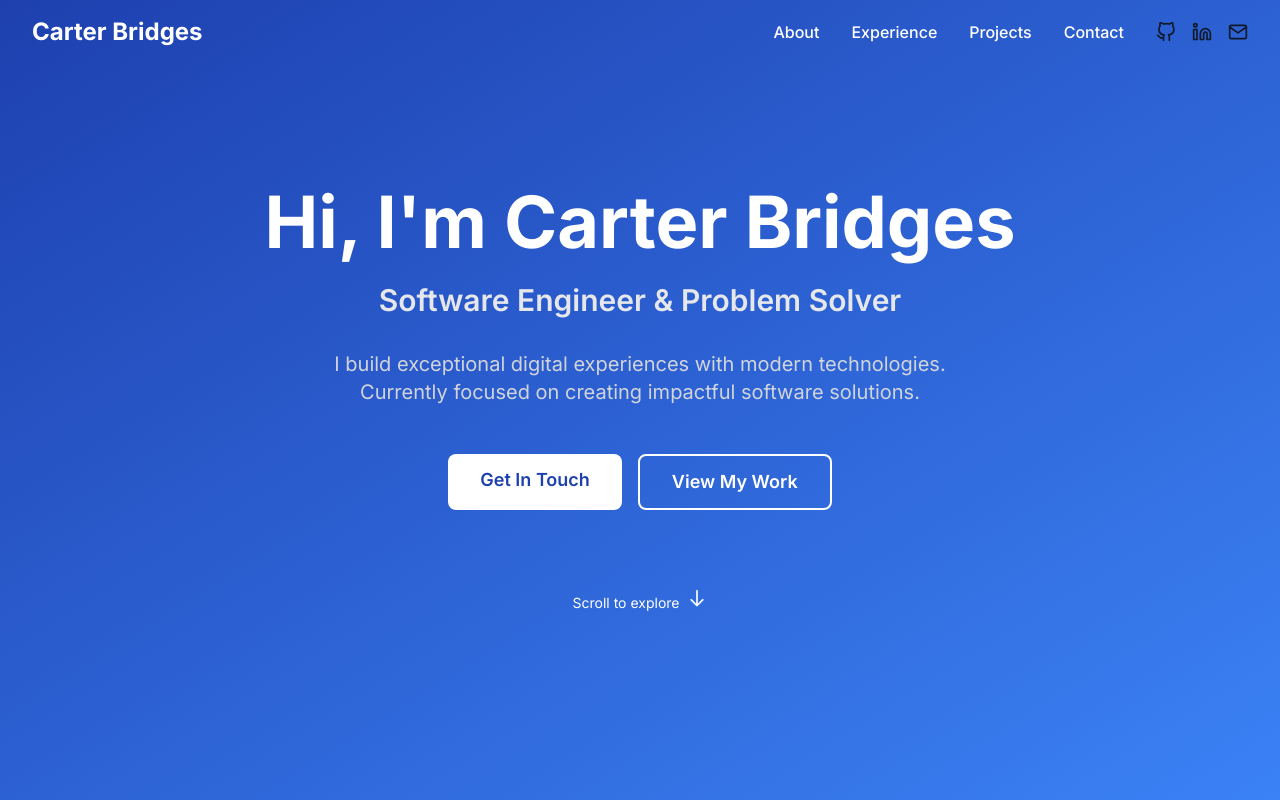
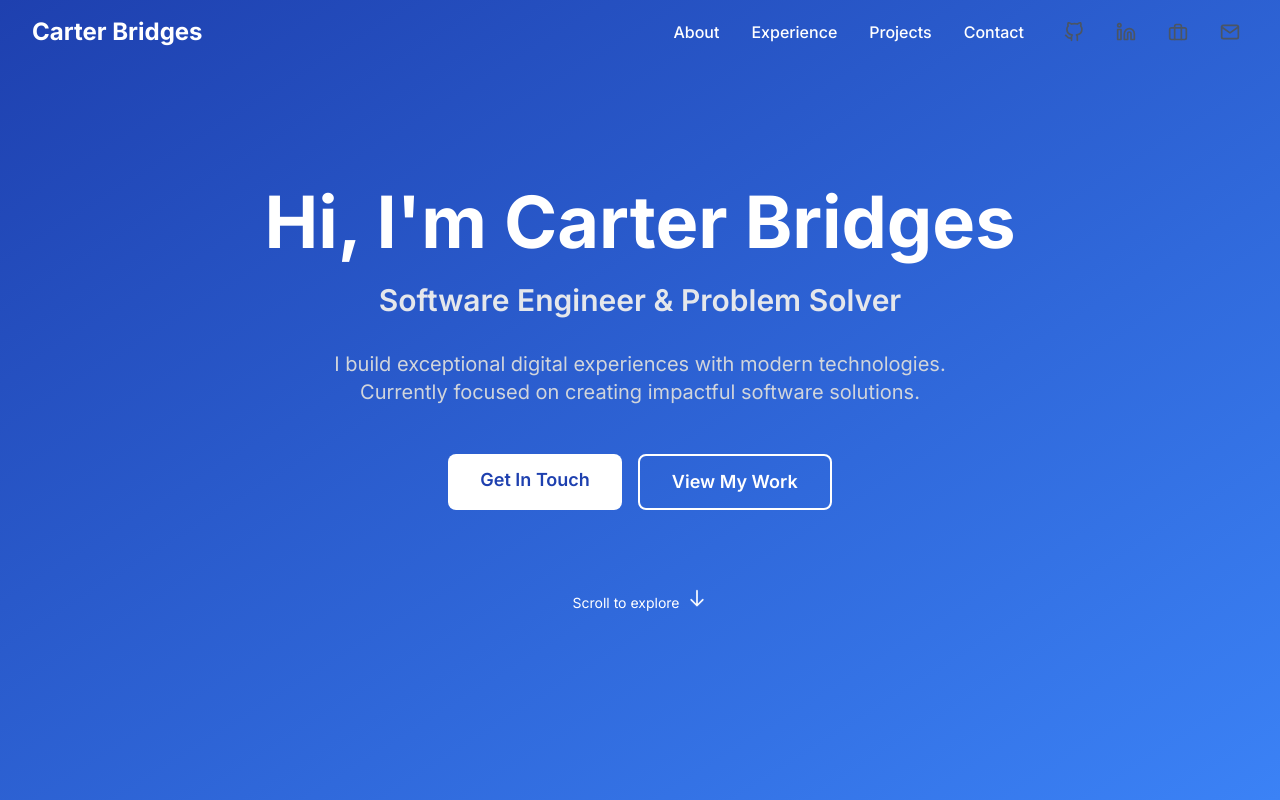
Before and after one commit to carterbridges2001/carterbridges.dev, a React (Vite) app: page / in a window 1280 px wide. Shown: the top 800 px of the page. Built offline with nearby package versions, Linux system fonts and the light colour scheme.

Commit message:
update projects

```diff
--- a/src/components/Footer.tsx
+++ b/src/components/Footer.tsx
@@ -1,28 +1,5 @@
 import { motion } from 'framer-motion';
-import { FiGithub, FiLinkedin, FiMail, FiBriefcase } from 'react-icons/fi';
-
-const socialLinks = [
-  {
-    icon: <FiGithub className="w-5 h-5" />,
-    href: 'https://github.com/carterbridges2001',
-    label: 'GitHub',
-  },
-  {
-    icon: <FiLinkedin className="w-5 h-5" />,
-    href: 'https://www.linkedin.com/in/carterbridges2001/',
-    label: 'LinkedIn',
-  },
-  {
-    icon: <FiBriefcase className="w-5 h-5" />,
-    href: 'https://app.joinhandshake.com/profiles/carterb',
-    label: 'Handshake',
-  },
-  {
-    icon: <FiMail className="w-5 h-5" />,
-    href: 'mailto:carter@carterbridges.dev',
-    label: 'Email',
-  },
-];
+import SocialLinks from './SocialLinks';
 
 export default function Footer() {
   const currentYear = new Date().getFullYear();
@@ -48,20 +25,8 @@ export default function Footer() {
             Software engineer passionate about building exceptional digital experiences and solving complex problems through code.
           </p>
 
-          <div className="flex justify-center space-x-6 mb-8">
-            {socialLinks.map((link, index) => (
-              <a
-                key={index}
-                href={link.href}
-                target="_blank"
-                rel="noopener noreferrer"
-                className="text-gray-400 hover:text-white transition-colors"
-                aria-label={link.label}
-              >
-                <span className="sr-only">{link.label}</span>
-                {link.icon}
-              </a>
-            ))}
+          <div className="mb-8">
+            <SocialLinks className="justify-center" iconClassName="text-gray-400 hover:text-white" />
           </div>
 
           <div className="pt-8 border-t border-gray-800">
--- a/src/components/Navbar.tsx
+++ b/src/components/Navbar.tsx
@@ -1,5 +1,6 @@
 import { useState, useEffect } from 'react';
-import { FiMenu, FiX, FiGithub, FiLinkedin, FiMail } from 'react-icons/fi';
+import { FiMenu, FiX } from 'react-icons/fi';
+import SocialLinks from './SocialLinks';
 
 export default function Navbar() {
   const [isOpen, setIsOpen] = useState(false);
@@ -20,11 +21,6 @@ export default function Navbar() {
     { name: 'Contact', href: '#contact' },
   ];
 
-  const socialLinks = [
-    { icon: <FiGithub />, href: 'https://github.com/carterbridges2001' },
-    { icon: <FiLinkedin />, href: 'https://www.linkedin.com/in/carterbridges2001/' },
-    { icon: <FiMail />, href: 'mailto:carter@carterbridges.dev' },
-  ];
 
   return (
     <header
@@ -51,19 +47,11 @@ export default function Navbar() {
                 {item.name}
               </a>
             ))}
-            <div className="flex space-x-4 ml-4">
-              {socialLinks.map((link, index) => (
-                <a
-                  key={index}
-                  href={link.href}
-                  target="_blank"
-                  rel="noopener noreferrer"
-                  className="text-dark hover:text-primary transition-colors duration-200"
-                >
-                  <span className="sr-only">{link.href}</span>
-                  <span className="text-xl">{link.icon}</span>
-                </a>
-              ))}
+            <div className="hidden md:flex items-center">
+              <SocialLinks
+                className="space-x-2"
+                iconClassName={`p-2 rounded-full ${scrolled ? 'text-gray-600 hover:bg-gray-100' : 'text-white hover:bg-white/10'}`}
+              />
             </div>
           </div>
 
@@ -98,19 +86,11 @@ export default function Navbar() {
                 {item.name}
               </a>
             ))}
-            <div className="flex space-x-4 px-3 py-4">
-              {socialLinks.map((link, index) => (
-                <a
-                  key={index}
-                  href={link.href}
-                  target="_blank"
-                  rel="noopener noreferrer"
-                  className="text-dark hover:text-primary"
-                >
-                  <span className="sr-only">{link.href}</span>
-                  <span className="text-xl">{link.icon}</span>
-                </a>
-              ))}
+            <div className="px-3 py-4">
+              <SocialLinks
+                className="flex justify-center space-x-4"
+                iconClassName="text-dark hover:text-primary text-xl"
+              />
             </div>
           </div>
         </div>
--- a/src/components/Projects.tsx
+++ b/src/components/Projects.tsx
@@ -5,7 +5,7 @@ const projects = [
   {
     title: 'Ruminary Exchange',
     description: 'High-end goat auction platform featuring real-time bidding, secure payments, and comprehensive livestock management tools.',
-    technologies: ['React', 'Node.js', 'Express', 'WebSockets', 'Firebase', 'Stripe'],
+    technologies: ['html', 'css', 'js', 'Firebase', 'Stripe'],
     github: 'https://github.com/carterbridges2001/Ruminary',
     demo: 'https://ruminaryexchange.com',
     image: '/images/ruminary-logo-mk1.png'
--- /dev/null
+++ b/src/components/SocialLinks.tsx
@@ -0,0 +1,48 @@
+import { FiGithub, FiLinkedin, FiMail, FiBriefcase } from 'react-icons/fi';
+
+const socialLinks = [
+  {
+    icon: <FiGithub className="w-5 h-5" />,
+    href: 'https://github.com/carterbridges2001',
+    label: 'GitHub',
+  },
+  {
+    icon: <FiLinkedin className="w-5 h-5" />,
+    href: 'https://www.linkedin.com/in/carterbridges2001/',
+    label: 'LinkedIn',
+  },
+  {
+    icon: <FiBriefcase className="w-5 h-5" />,
+    href: 'https://app.joinhandshake.com/profiles/carterb',
+    label: 'Handshake',
+  },
+  {
+    icon: <FiMail className="w-5 h-5" />,
+    href: 'mailto:carter@carterbridges.dev',
+    label: 'Email',
+  },
+];
+
+interface SocialLinksProps {
+  className?: string;
+  iconClassName?: string;
+}
+
+export default function SocialLinks({ className = '', iconClassName = '' }: SocialLinksProps) {
+  return (
+    <div className={`flex space-x-4 ${className}`}>
+      {socialLinks.map((link, index) => (
+        <a
+          key={index}
+          href={link.href}
+          target="_blank"
+          rel="noopener noreferrer"
+          className={`text-gray-600 hover:text-primary transition-colors ${iconClassName}`}
+          aria-label={link.label}
+        >
+          {link.icon}
+        </a>
+      ))}
+    </div>
+  );
+}
```
Also changed, not shown: 1 other file (tests, documents, lock files or other folders).
